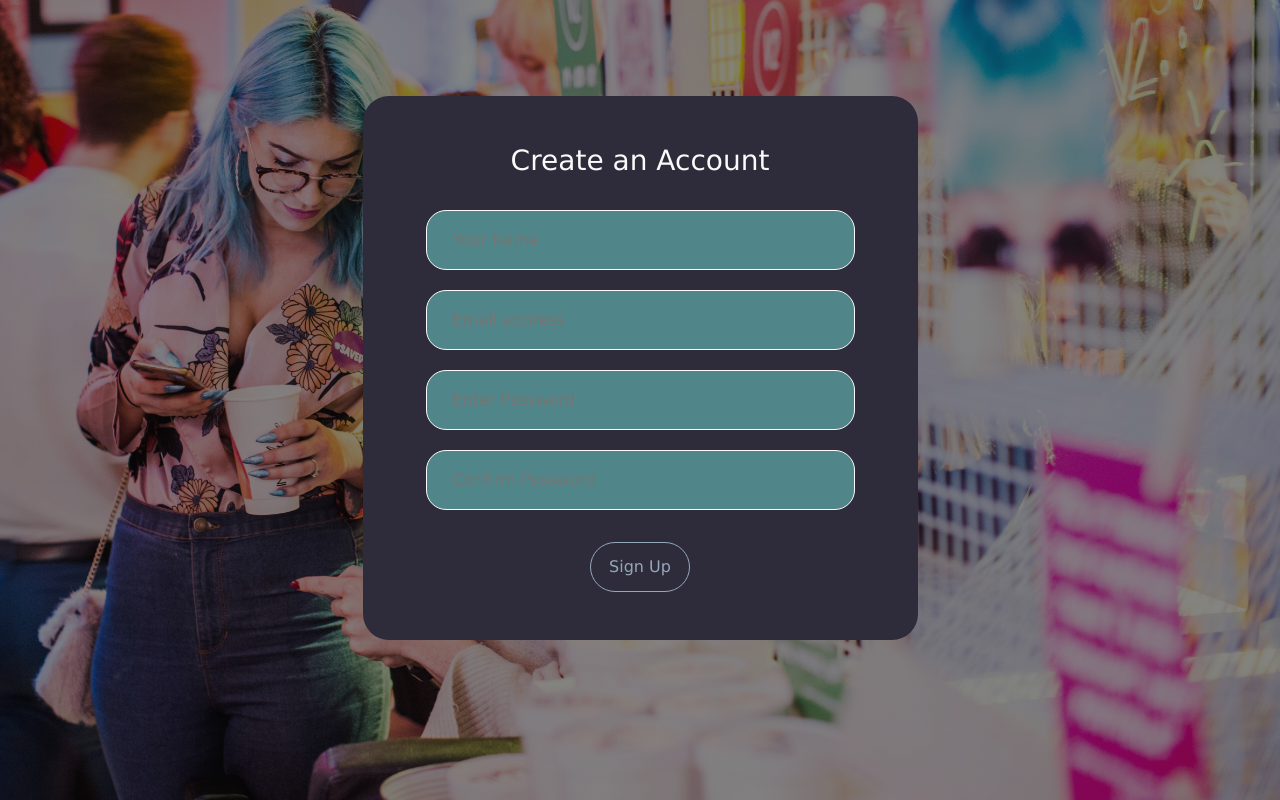
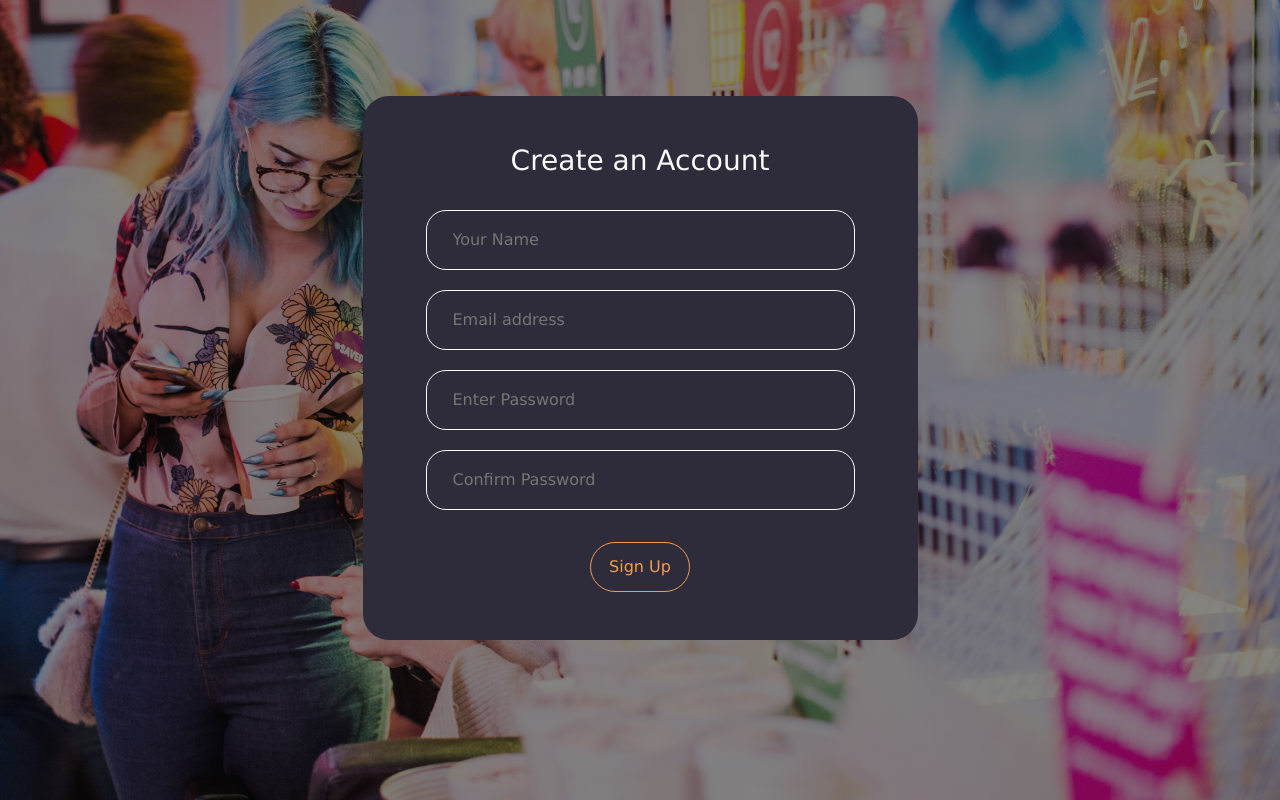
Before and after one commit to mafaro21/twitClone, a React (Create React App) app in the folder client/: page /signup in a window 1280 px wide. Built offline with nearby package versions, Linux system fonts and the light colour scheme.

Commit message:
new branch

```diff
--- a/client/src/css/App.css
+++ b/client/src/css/App.css
@@ -1,6 +1,6 @@
 /* color schemes */
 :root{
-  --accent: #95a8ba;
+  --accent: #F29C50;
   --darkaccent: #508689;
   --inputbk: #bc856f;
   --text: #fbfafa;
@@ -24,24 +24,14 @@
 
 }
 
-.fghh{
-    background: linear-gradient(rgba(10, 10, 10, 0.5), rgba(10, 10, 10, 0.5)),url("../images/mihai-surdu-Ma3FsU1YuM4-unsplash.jpg");
-    /* min-width: 100vh; */
-    min-height: 100vh;
-    background-size: cover;
-    background-repeat: no-repeat;
-    background-position: cover;
 
-}
 
 .App-header {
   display: flex;
 
 
 }
-.r{
-  background-color: red;
-}
+
 a{
   text-decoration: none;
 }
@@ -60,13 +50,27 @@ a{
     border-radius: 26px;
 }
 
+button{
+  outline: none;
+}
+
+.fghh{
+    background: linear-gradient(rgba(10, 10, 10, 0.5), rgba(10, 10, 10, 0.5)),url("../images/mihai-surdu-Ma3FsU1YuM4-unsplash.jpg");
+    /* min-width: 100vh; */
+    min-height: 100vh;
+    background-size: cover;
+    background-repeat: no-repeat;
+    background-position: cover;
+
+}
+
 .login-input{
   padding: 26px;
   border: 1px solid var(--text);
   border-radius: 20px;
   height: 60px;
   width: 30%;
-  background-color: var(--darkaccent);
+  background-color: var(--background);
   color:var(--text);
   outline: none;
 }
@@ -77,7 +81,7 @@ a{
   border-radius: 20px;
   height: 60px;
   width: 100%;
-  background-color: var(--darkaccent);
+  background-color: var(--background);
   color:var(--text);
   outline: none;
 }
@@ -90,6 +94,7 @@ a{
   transition: all .3s ease-in-out;
   transform: translateZ(0);
   border: 2px solid var(--text);
+  outline: none;
 }
 
 .login-submit:hover{
--- a/client/src/css/custom.scss
+++ b/client/src/css/custom.scss
@@ -16,7 +16,7 @@
 // );
 
 $theme-colors: (
-    "primary":      #95a8ba,    //navbar
+    "primary":      #F29C50,    //navbar
     "secondary":    #508689,    //button and links
     "info" :        #fbfafa,    //text
     "dark":         #2e2b3b,    //background
--- a/client/src/views/Login.js
+++ b/client/src/views/Login.js
@@ -28,7 +28,7 @@ function Login() {
 
                     <h4 className="animate-enter mt-5">Join TwitClone Today...</h4>
 
-                    <Link to="/signup" ><button class="btn login-submit btn-outline-primary rounded-pill mt-1" >Sign Up</button> </Link>
+                    <Link to="/signup" ><input value="Sign Up" class="btn login-submit btn-outline-primary rounded-pill mt-1" /></Link>
 
 
 
@@ -36,7 +36,6 @@ function Login() {
 
             </div>
 
-            {/* </div> */}
 
         </div >
     );
```
